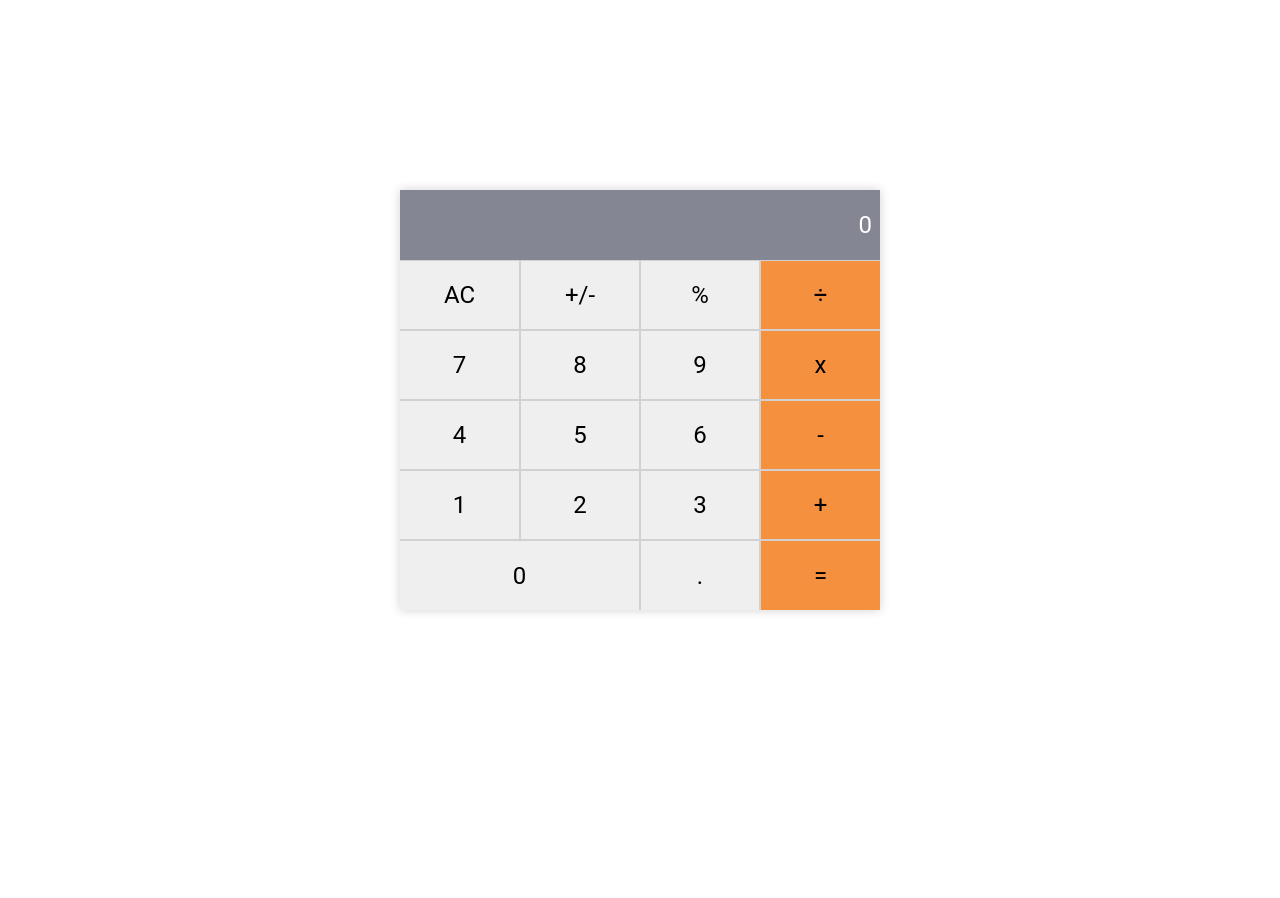
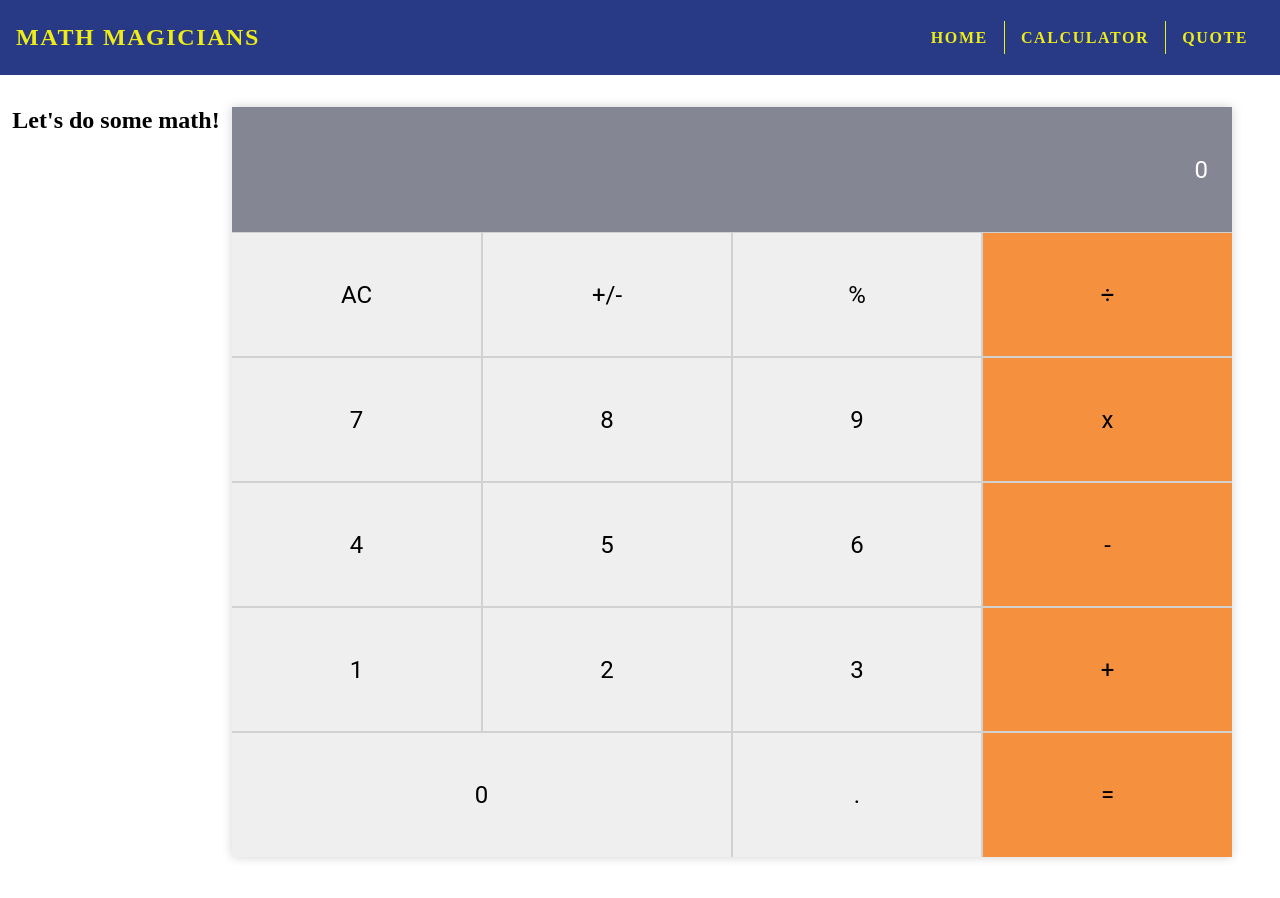
Before and after one commit to Amrhub/math-magicians, a React (Create React App) app: page / in a window 1280 px wide. Shown: the top 898 px of the page. Before the commit the page ends 800 px from the top, so only its background shows below. Built offline with nearby package versions, Linux system fonts and the light colour scheme.

Commit message:
feat: finish the calculator page

```diff
--- a/src/App.js
+++ b/src/App.js
@@ -1,9 +1,11 @@
 import React from 'react';
 import Calculator from './components/Calculator';
 import './App.scss';
+import Navbar from './components/Navbar';
 
 const App = () => (
-  <div className="App flex-center-center">
+  <div className="App">
+    <Navbar />
     <Calculator />
   </div>
 );
--- a/src/components/Calculator.js
+++ b/src/components/Calculator.js
@@ -17,6 +17,10 @@ const Calculator = () => {
   };
 
   return (
+    <main className="calculator-container ">
+      <h2 className="calculator-container__heading">
+        Let&apos;s do some math!
+      </h2>
       <div className="calculator flex-col-center">
         <div className="calculator__display">
           {operation == null
@@ -43,6 +47,7 @@ const Calculator = () => {
           <KeypadRow values={['0', '.', '=']} callCalculate={callCalculate} />
         </div>
       </div>
+    </main>
   );
 };
 
--- a/src/components/calculator.scss
+++ b/src/components/calculator.scss
@@ -1,11 +1,25 @@
 $border-color: #d1d1d1;
 $primary-font-size: 1.5rem;
 $primary-font-family: 'Roboto', sans-serif;
-$cell-height: 70px;
+$calculator-height: 750px;
+$calculator-width: 1000px;
+$cell-height: calc(#{$calculator-height} / 6);
+$calculator-offset: 3rem;
+
+.calculator-container {
+  width: calc(100% - #{$calculator-offset});
+  margin: auto $calculator-offset $calculator-offset auto;
+  display: flex;
+
+  &__heading {
+    flex: 1;
+    text-align: center;
+  }
+}
 
 .calculator {
   width: 100%;
-  max-width: 480px;
+  max-width: $calculator-width;
   background-color: #f5f5f5;
   font-family: $primary-font-family;
   font-size: $primary-font-size;
@@ -17,13 +31,13 @@ $cell-height: 70px;
     align-items: flex-end;
     justify-content: center;
     width: 100%;
-    height: $cell-height;
     background-color: #858693;
     color: #fff;
+    min-height: $cell-height;
     font-family: $primary-font-family;
     font-size: $primary-font-size;
-    box-sizing: border-box;
-    padding-right: 8px;
+    padding: 0.75rem 1.5rem;
+    word-break: break-all;
   }
 
   &__keypad {
@@ -41,6 +55,10 @@ $cell-height: 70px;
         border: 1px solid $border-color;
         font-family: $primary-font-family;
         font-size: $primary-font-size;
+
+        &:hover {
+          cursor: pointer;
+        }
 
         &:last-child {
           background-color: #f5913e;
```
Lines whose indentation alone changed are shown as unchanged.
